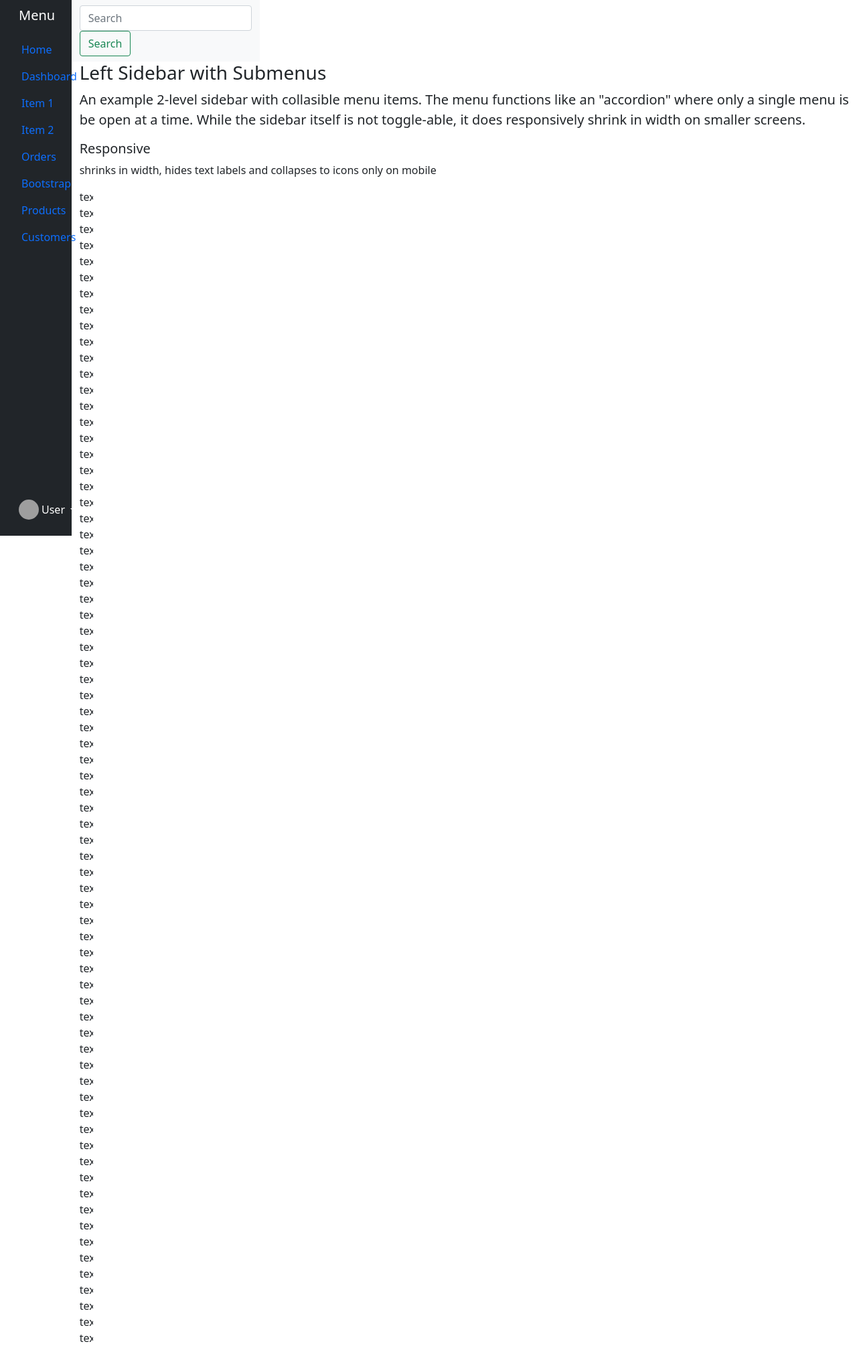
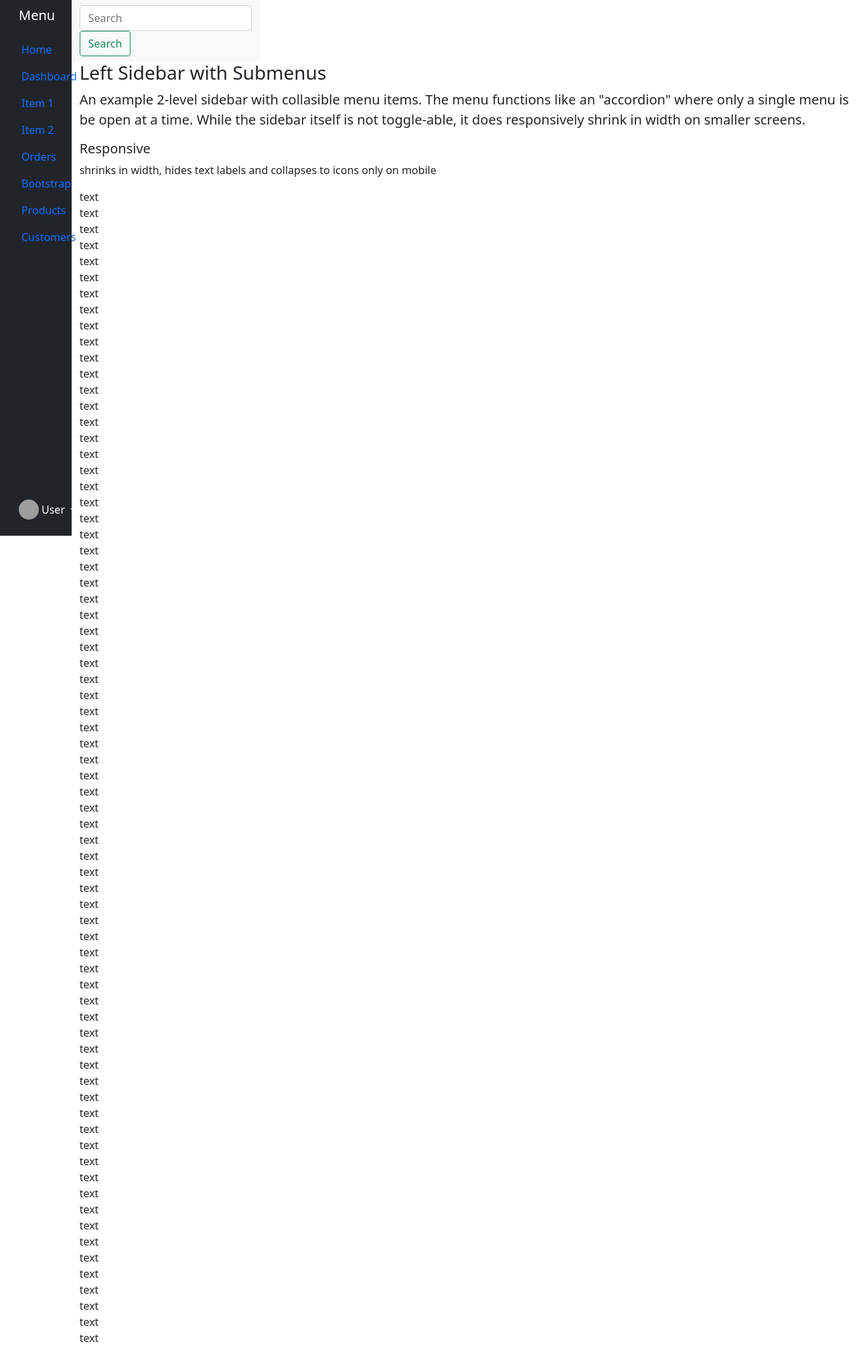
Before and after one commit to JW-NJWSoftware/CMA, a Django app: page / in a window 1280 px wide. Shown: the whole page at 67% size. Run offline with Django 4.2, Linux system fonts and the light colour scheme; some libraries are stand-ins or nearby versions; grey boxes are pictures that could not be loaded.

Commit message:
front end working state

```diff
--- a/ResilienceAI/templates/home.html
+++ b/ResilienceAI/templates/home.html
@@ -112,7 +112,7 @@
                     <ul class="list-unstyled">
                         <li><h5>Responsive</h5> shrinks in width, hides text labels and collapses to icons only on mobile</li>
                     </ul>
-                    <div style="width:20px;height:10;overflow-y:auto" >
+                    <div style="width:40px;height:10;overflow-y:auto" >
                         text text text text text text text text text
                         text text text text text text text text text
                         text text text text text text text text text
```
